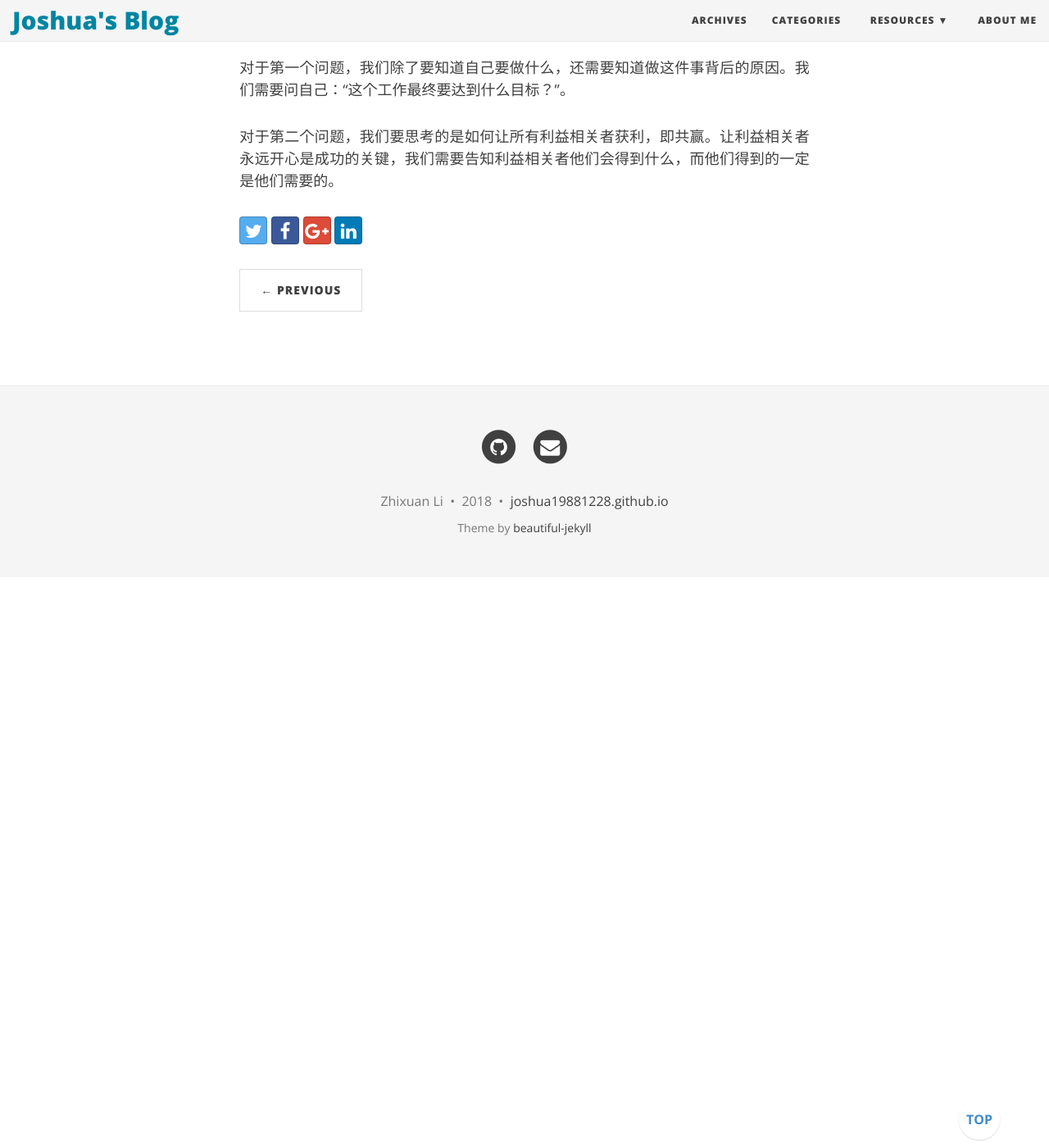
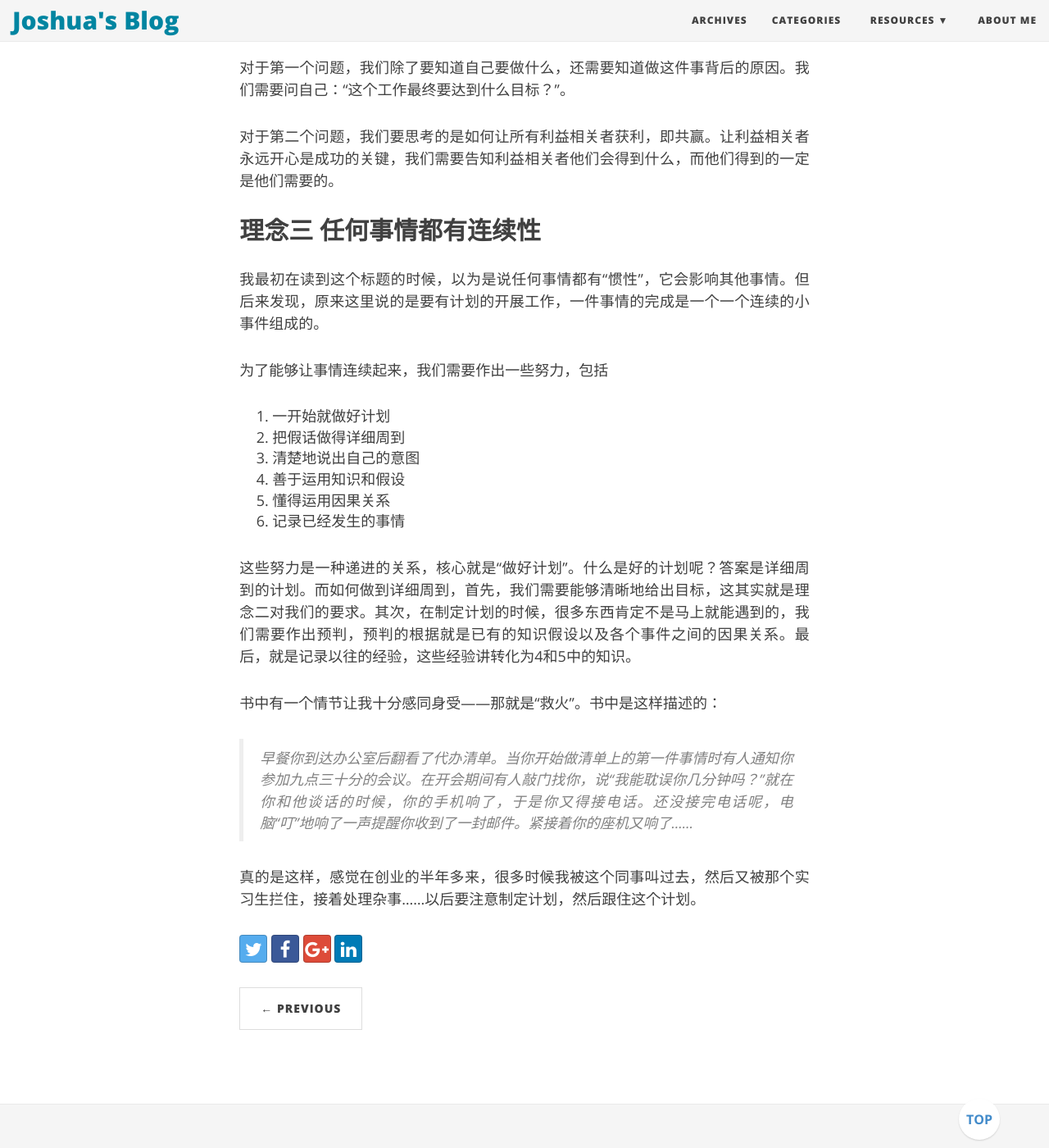
Before and after one commit to joshua19881228/joshua19881228.github.io, a Jekyll site: the page built from _posts/Life_Discovery/Miscellaneous/2018-03-05-Miscellaneous.md, in a window 1280 px wide and 1400 px high, scrolled down 1435 px. Shown: the whole window at 82% size. Built offline with Jekyll 4.4.1, drawn with Linux system fonts in a browser that asks for light colours; nearby versions of some CDN libraries; comment, search, counter and statistics services are not loaded; before the commit the page ends 2139 px from its top, so only the background shows below that.

Commit message:
add principle 3

```diff
--- a/_posts/Life_Discovery/Miscellaneous/2018-03-05-Miscellaneous.md
+++ b/_posts/Life_Discovery/Miscellaneous/2018-03-05-Miscellaneous.md
@@ -36,3 +36,24 @@ tag: ["Miscellaneous", "Reading"]
 对于第一个问题，我们除了要知道自己要做什么，还需要知道做这件事背后的原因。我们需要问自己：“这个工作最终要达到什么目标？”。
 
 对于第二个问题，我们要思考的是如何让所有利益相关者获利，即共赢。让利益相关者永远开心是成功的关键，我们需要告知利益相关者他们会得到什么，而他们得到的一定是他们需要的。
+
+## 理念三 任何事情都有连续性 ##
+
+我最初在读到这个标题的时候，以为是说任何事情都有“惯性”，它会影响其他事情。但后来发现，原来这里说的是要有计划的开展工作，一件事情的完成是一个一个连续的小事件组成的。
+
+为了能够让事情连续起来，我们需要作出一些努力，包括
+
+1. 一开始就做好计划
+2. 把假话做得详细周到
+3. 清楚地说出自己的意图
+4. 善于运用知识和假设
+5. 懂得运用因果关系
+6. 记录已经发生的事情
+
+这些努力是一种递进的关系，核心就是“做好计划”。什么是好的计划呢？答案是详细周到的计划。而如何做到详细周到，首先，我们需要能够清晰地给出目标，这其实就是理念二对我们的要求。其次，在制定计划的时候，很多东西肯定不是马上就能遇到的，我们需要作出预判，预判的根据就是已有的知识假设以及各个事件之间的因果关系。最后，就是记录以往的经验，这些经验讲转化为4和5中的知识。
+
+书中有一个情节让我十分感同身受——那就是“救火”。书中是这样描述的：
+
+ > 早餐你到达办公室后翻看了代办清单。当你开始做清单上的第一件事情时有人通知你参加九点三十分的会议。在开会期间有人敲门找你，说“我能耽误你几分钟吗？”就在你和他谈话的时候，你的手机响了，于是你又得接电话。还没接完电话呢，电脑“叮”地响了一声提醒你收到了一封邮件。紧接着你的座机又响了……
+
+真的是这样，感觉在创业的半年多来，很多时候我被这个同事叫过去，然后又被那个实习生拦住，接着处理杂事……以后要注意制定计划，然后跟住这个计划。
```
